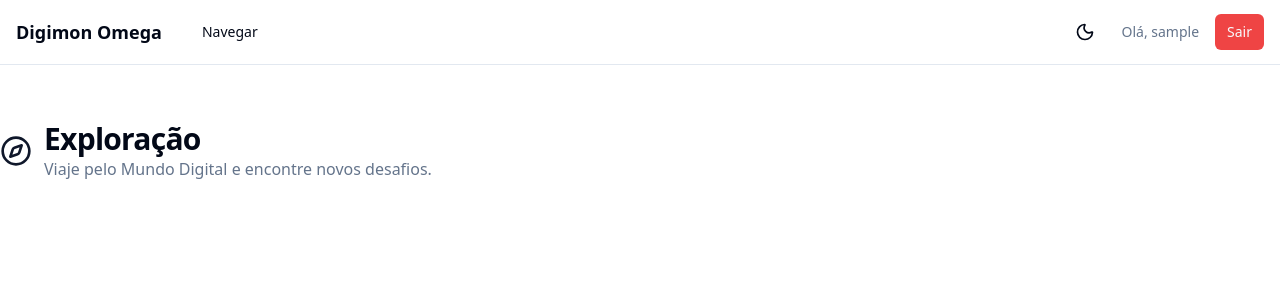
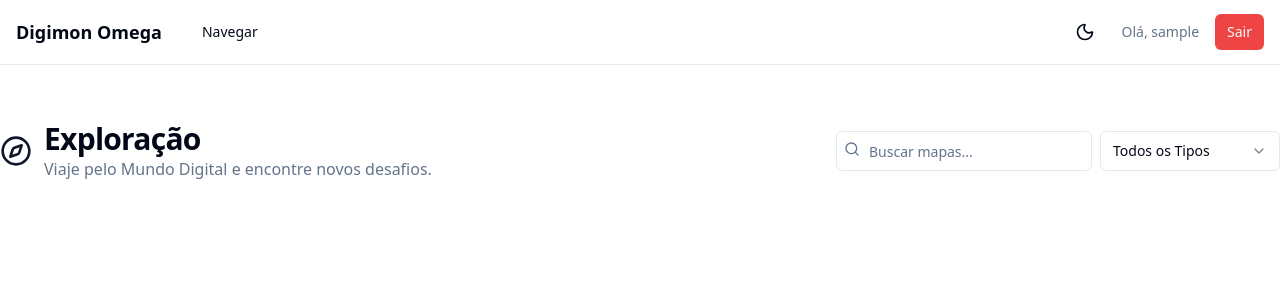
Before and after one commit to yuribrpr/digimonomega, a React app in the folder frontend/: page /exploration in a window 1280 px wide. Shown: the top 300 px of the page. Built offline with nearby package versions, Linux system fonts and the light colour scheme; no server answers; sample sign-in values are in the browser's storage; the HTML template or start-up script is replaced by a standard one.

Commit message:
Feat: Add map types (Campanha, Raid, Evento) and dynamic filters in Exploration

```diff
--- a/frontend/src/pages/AdminMaps.jsx
+++ b/frontend/src/pages/AdminMaps.jsx
@@ -3,6 +3,7 @@
 import { Button } from "@/components/ui/button";
 import { Input } from "@/components/ui/input";
 import { Label } from "@/components/ui/label";
+import { Select, SelectContent, SelectItem, SelectTrigger, SelectValue } from "@/components/ui/select";
 import { Dialog, DialogContent, DialogHeader, DialogTitle, DialogDescription, DialogTrigger, DialogFooter } from "@/components/ui/dialog";
 import { Card, CardContent, CardHeader, CardTitle } from "@/components/ui/card";
 import { Badge } from "@/components/ui/badge";
@@ -16,6 +17,7 @@
   const [searchTerm, setSearchTerm] = useState('');
 
   const [name, setName] = useState('');
+  const [type, setType] = useState('Campanha');
   const [minLevel, setMinLevel] = useState('1');
   const [description, setDescription] = useState('');
   const [file, setFile] = useState(null);
@@ -61,6 +63,7 @@
 
   const resetForm = () => {
     setName('');
+    setType('Campanha');
     setMinLevel('1');
     setDescription('');
     setFile(null);
@@ -74,6 +77,7 @@
   const handleEdit = (map) => {
     setEditingId(map.id);
     setName(map.name);
+    setType(map.type || 'Campanha');
     setMinLevel(map.min_level);
     setDescription(map.description || '');
     // Pre-select enemies
@@ -96,6 +100,7 @@
     const formData = new FormData();
 
     formData.append('name', name);
+    formData.append('type', type);
     formData.append('min_level', minLevel);
     formData.append('description', description);
     if (file) formData.append('image', file);
@@ -168,9 +173,22 @@
                   <Input id="name" value={name} onChange={(e) => setName(e.target.value)} required />
                 </div>
                 <div className="space-y-2">
+                  <Label htmlFor="type">Tipo</Label>
+                  <Select value={type} onValueChange={setType}>
+                    <SelectTrigger>
+                      <SelectValue placeholder="Selecione o tipo" />
+                    </SelectTrigger>
+                    <SelectContent>
+                      <SelectItem value="Campanha">Campanha</SelectItem>
+                      <SelectItem value="Raid">Raid</SelectItem>
+                      <SelectItem value="Evento">Evento</SelectItem>
+                    </SelectContent>
+                  </Select>
+                </div>
+              </div>
+              <div className="space-y-2">
                   <Label htmlFor="minLevel">Nível Mínimo</Label>
                   <Input id="minLevel" type="number" value={minLevel} onChange={(e) => setMinLevel(e.target.value)} required min="1" />
-                </div>
               </div>
 
               <div className="space-y-2">
--- a/frontend/src/pages/Exploration.jsx
+++ b/frontend/src/pages/Exploration.jsx
@@ -3,13 +3,17 @@
 import { Card, CardContent, CardHeader, CardTitle, CardFooter } from "@/components/ui/card";
 import { Badge } from "@/components/ui/badge";
 import { Button } from "@/components/ui/button";
-import { Map as MapIcon, Compass, Lock } from 'lucide-react';
+import { Input } from "@/components/ui/input";
+import { Select, SelectContent, SelectItem, SelectTrigger, SelectValue } from "@/components/ui/select";
+import { Map as MapIcon, Compass, Lock, Search } from 'lucide-react';
 import { useNavigate } from 'react-router-dom';
 
 export default function Exploration() {
   const [maps, setMaps] = useState([]);
   const [inventory, setInventory] = useState([]);
   const [items, setItems] = useState([]);
+  const [searchTerm, setSearchTerm] = useState('');
+  const [filterType, setFilterType] = useState('all');
   const navigate = useNavigate();
   const user = JSON.parse(localStorage.getItem('user'));
   // We need to fetch user's digimon level to check if they can enter.
@@ -92,18 +96,7 @@
     navigate(`/battle?mapId=${map.id}`);
   };
 
-  return (
-    <div className="container mx-auto py-8 space-y-6">
-      <div className="flex items-center gap-3 mb-6">
-        <Compass className="w-8 h-8 text-primary" />
-        <div>
-            <h1 className="text-3xl font-bold tracking-tight">Exploração</h1>
-            <p className="text-muted-foreground">Viaje pelo Mundo Digital e encontre novos desafios.</p>
-        </div>
-      </div>
-
-      <div className="grid grid-cols-1 md:grid-cols-2 lg:grid-cols-3 xl:grid-cols-4 gap-6">
-        {maps.map((map) => {
+  const renderMapCard = (map) => {
     const levelLocked = userLevel < Number(map.min_level || 0);
     let itemLocked = false;
     if (map.require_item && Number(map.required_item_id)) {
@@ -182,8 +175,76 @@
             </CardFooter>
         </Card>
     );
-        })}
+  };
+
+  return (
+    <div className="container mx-auto py-8 space-y-6">
+      <div className="flex flex-col md:flex-row md:items-center justify-between gap-4 mb-6">
+        <div className="flex items-center gap-3">
+            <Compass className="w-8 h-8 text-primary" />
+            <div>
+                <h1 className="text-3xl font-bold tracking-tight">Exploração</h1>
+                <p className="text-muted-foreground">Viaje pelo Mundo Digital e encontre novos desafios.</p>
+            </div>
+        </div>
+
+        <div className="flex items-center gap-2">
+            <div className="relative w-full md:w-64">
+                <Search className="absolute left-2 top-2.5 h-4 w-4 text-muted-foreground" />
+                <Input
+                    placeholder="Buscar mapas..."
+                    value={searchTerm}
+                    onChange={(e) => setSearchTerm(e.target.value)}
+                    className="pl-8"
+                />
+            </div>
+            <Select value={filterType} onValueChange={setFilterType}>
+                <SelectTrigger className="w-[180px]">
+                    <SelectValue placeholder="Tipo de Mapa" />
+                </SelectTrigger>
+                <SelectContent>
+                    <SelectItem value="all">Todos os Tipos</SelectItem>
+                    <SelectItem value="Campanha">Campanha</SelectItem>
+                    <SelectItem value="Raid">Raid</SelectItem>
+                    <SelectItem value="Evento">Evento</SelectItem>
+                </SelectContent>
+            </Select>
+        </div>
+      </div>
+
+      {['Campanha', 'Raid', 'Evento'].map(type => {
+        if (filterType !== 'all' && filterType !== type) return null;
+
+        const typeMaps = maps.filter(m =>
+            (m.type === type || (!m.type && type === 'Campanha')) && // Default to Campanha if undefined
+            m.name.toLowerCase().includes(searchTerm.toLowerCase())
+        );
+
+        if (typeMaps.length === 0) return null;
+
+        return (
+            <div key={type} className="space-y-4">
+                <h2 className="text-2xl font-semibold tracking-tight">{type}</h2>
+                <div className="grid grid-cols-1 md:grid-cols-2 lg:grid-cols-3 xl:grid-cols-4 gap-6">
+                    {typeMaps.map(map => renderMapCard(map))}
                 </div>
             </div>
         );
+      })}
+
+      {/* Show message if no maps found */}
+      {maps.length > 0 && ['Campanha', 'Raid', 'Evento'].every(type => {
+          if (filterType !== 'all' && filterType !== type) return true;
+          const typeMaps = maps.filter(m =>
+            (m.type === type || (!m.type && type === 'Campanha')) &&
+            m.name.toLowerCase().includes(searchTerm.toLowerCase())
+          );
+          return typeMaps.length === 0;
+      }) && (
+          <div className="text-center py-20 text-muted-foreground">
+              Nenhum mapa encontrado.
+          </div>
+      )}
+    </div>
+  );
 }
```
Also changed, not shown: 1 other file (tests, documents, lock files or other folders). Lines whose indentation alone changed are shown as unchanged.
